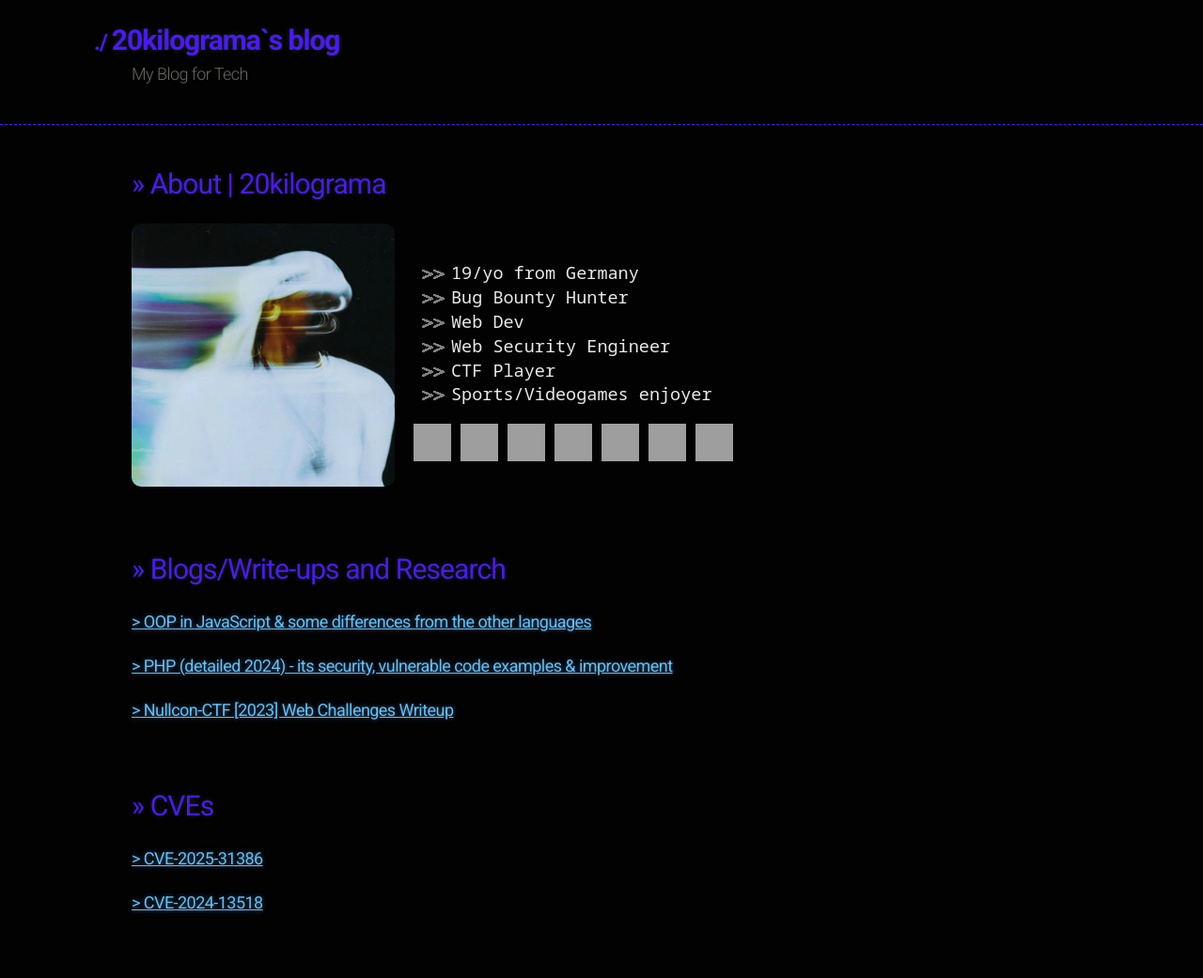
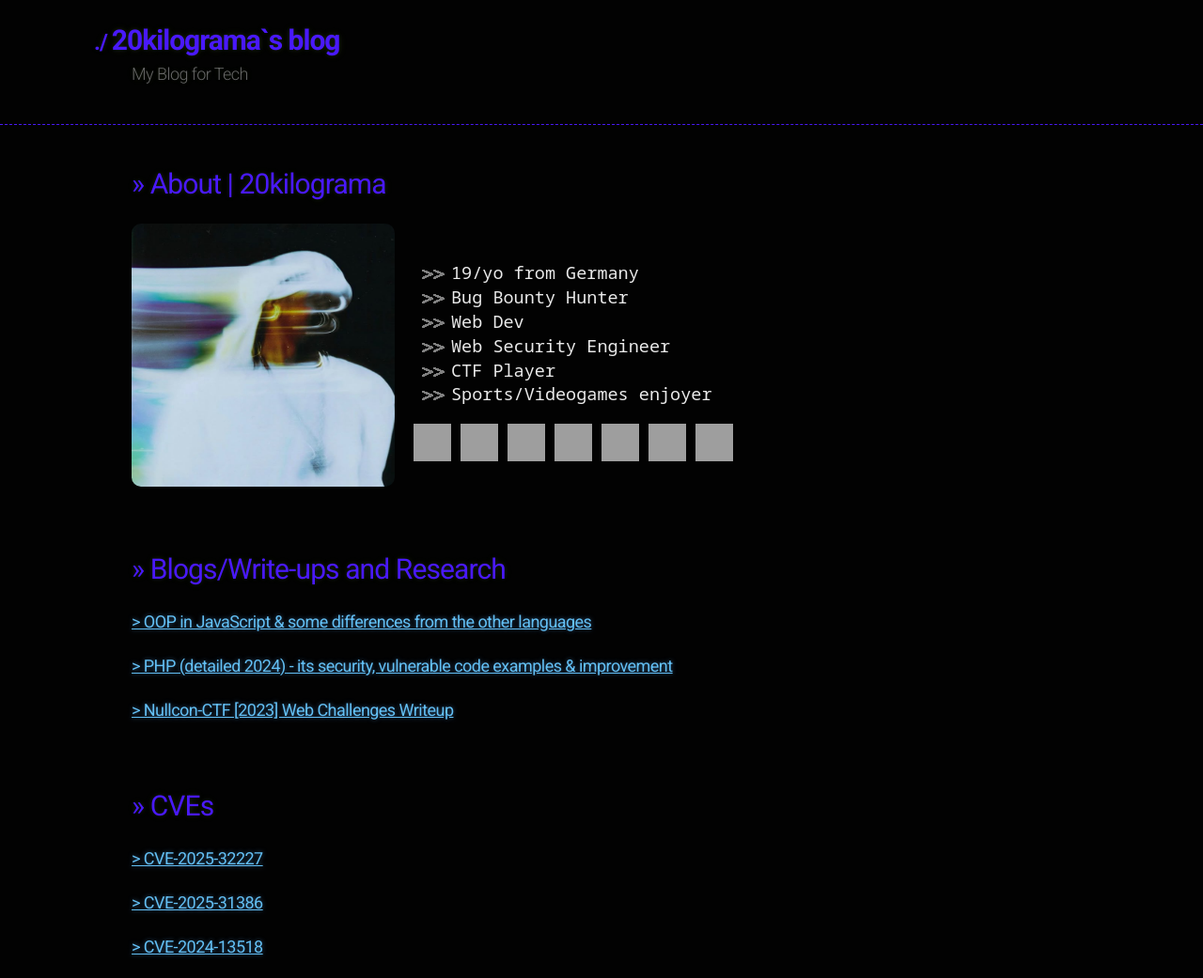
Before and after one commit to 20kilograma/blog, a Jekyll site: the page built from index.md, in a window 1280 px wide, cut to the strip 0-1041 px from the top of the page. Shown: the whole strip at 94% size. Built offline with Jekyll 4.4.1, drawn with Linux system fonts in a browser that asks for light colours; nearby versions of some CDN libraries; some web fonts are replaced; our own code applies the rules of GitHub Pages for plain Markdown files; before the commit the page ends 994 px from its top, so only the background shows below that; grey boxes are pictures that could not be loaded.

Commit message:
Update index.md

```diff
--- a/index.md
+++ b/index.md
@@ -50,5 +50,6 @@
 
 # >> CVEs
 
+### <a href="https://www.cve.org/CVERecord?id=CVE-2025-32227"> > CVE-2025-32227 </a>
 ### <a href="https://www.cve.org/CVERecord?id=CVE-2025-31386"> > CVE-2025-31386 </a>
 ### <a href="https://www.cve.org/CVERecord?id=CVE-2024-13518"> > CVE-2024-13518 </a>
```
